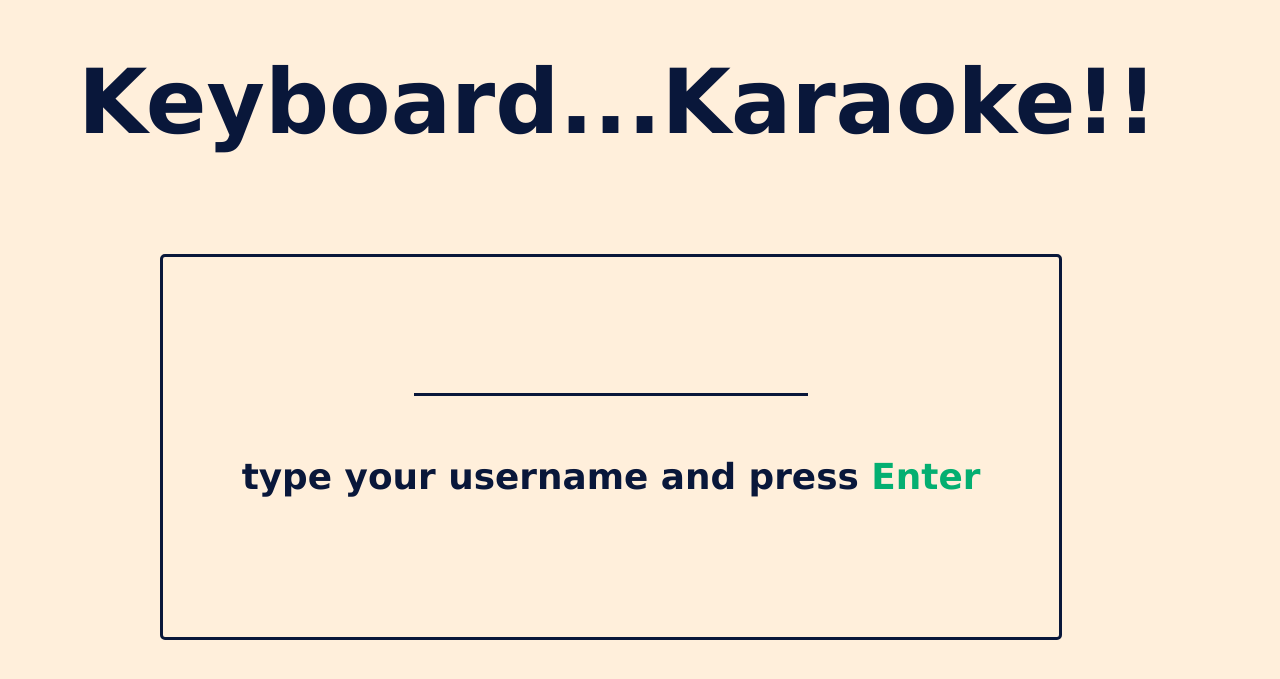
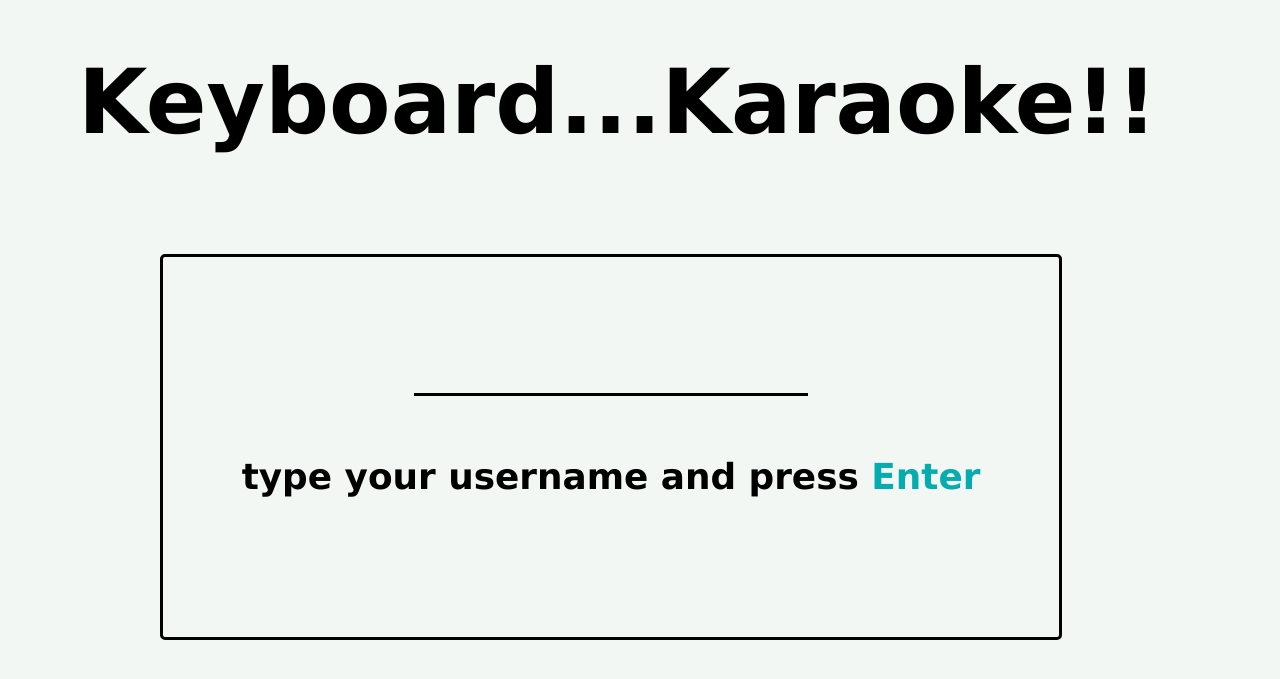
Before and after one commit to hliutongco/keyboard-karaoke-frontend, a PHP site: page / in a window 1280 px wide. Shown: the top 679 px of the page. Run offline with PHP 8.4, Linux system fonts and the light colour scheme.

Commit message:
More css styling

```diff
--- a/Game.js
+++ b/Game.js
@@ -33,7 +33,7 @@ class Game {
 
   static displayCountdown(){
     interval = setInterval(() => {
-      lyricContainer.innerHTML = `<h2>${--countdown}</h2>`
+      lyricContainer.innerHTML = `<h2 id="countdown">${--countdown}</h2>`
     }, 1000)
   }
 
--- a/index.html
+++ b/index.html
@@ -2,7 +2,7 @@
 <html lang="en" dir="ltr">
   <head>
     <meta charset="utf-8">
-    <title></title>
+    <title>Keyboard Karaoke</title>
     <link rel="stylesheet" href="stylesheet.css">
   </head>
   <body>
--- a/stylesheet.css
+++ b/stylesheet.css
@@ -1,8 +1,8 @@
 body {
   text-align: center;
   font-family: Verdana;
-  background-color: #ffefdb;
-  color: #09173a;
+  background-color: #f2f7f3;
+  color: #000;
   user-select: none;
   margin: 0;
   -moz-user-select: none;
@@ -32,7 +32,7 @@ video {
 h1 {
   font-size: 3.5vw;
   margin-bottom: 1vh;
-  background: #ffefdb none repeat scroll 0 0;
+  background: #f2f7f3 none repeat scroll 0 0;
 }
 
 h2 {
@@ -55,7 +55,7 @@ input {
   font-size: 5vh;
   background: none;
   border: none;
-  border-bottom: 3px solid #09173a;
+  border-bottom: 3px solid #000;
   cursor: default;
 }
 
@@ -68,14 +68,14 @@ input:-webkit-autofill,
 input:-webkit-autofill:hover,
 input:-webkit-autofill:focus,
 input:-webkit-autofill:active {
-  -webkit-box-shadow: 0 0 0 30px #ffefdb inset;
+  -webkit-box-shadow: 0 0 0 50px #f2f7f3 inset;
 }
 
 form {
   width: 60vw;
   margin-left: 12.5vw;
   padding: 10vh 5vw 10vh 5vw;
-  border: 3px solid #09173a;
+  border: 3px solid #000;
   border-radius: 5px;
 }
 
@@ -84,7 +84,7 @@ form {
 }
 
 .bg {
-	background-color: #04AF71;
+	background-color: #04acaf;
 }
 
 .song-select:before {
@@ -93,7 +93,7 @@ form {
 }
 
 .song-select {
-  color: #D40000;
+  color: #d11d1d;
 }
 
 .span {
@@ -103,6 +103,7 @@ form {
 
 .flex-item {
   width: 30%;
+  padding-bottom: 15vh;
 }
 
 .flex-item h3 {
@@ -133,7 +134,7 @@ form {
   background-size: cover;
   position: absolute;
   top: 0; left: 0;
-  background-color: #ffefdb;
+  background-color: #f2f7f3;
   /* padding-top: 10vh; */
 }
 
@@ -146,7 +147,7 @@ form {
 }
 
 .green {
-  color: #04AF71;
+  color: #04acaf;
 }
 
 #choose-song {
@@ -154,7 +155,7 @@ form {
   height: 100%;
   position: absolute;
   top: 0; left: 10; right: 0;
-  background-color: #ffefdb;
+  background-color: #f2f7f3;
 }
 
 #choose-song h2 {
@@ -186,9 +187,13 @@ form {
   background-color: black;
 }
 
+#countdown {
+  font-size: 4vw;
+}
+
 
 #terminal {
-    color: #09173a;
+    color: #000;
 /*    text-shadow: 1px 1px 5px #000;*/
     padding: 20px;
     border-radius: 10px;
```
Also changed, not shown: heart.png (deleted).
